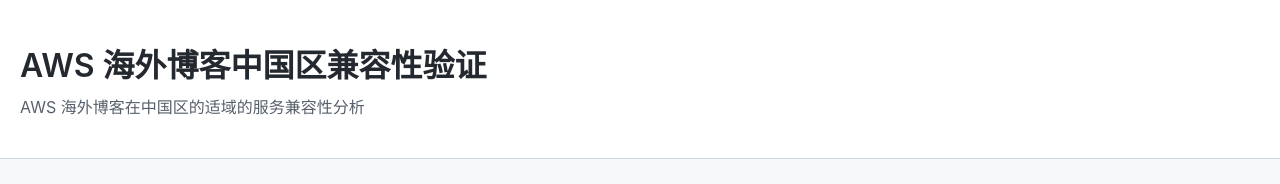
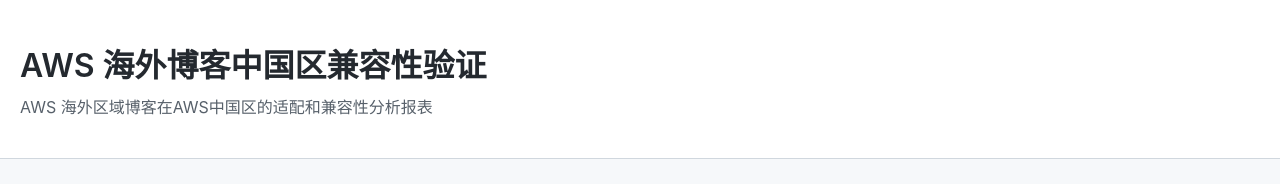
Before and after one commit to walkley/china-regions-content-bot, a plain HTML site: page docs/index.html in a window 1280 px wide. Shown: the top 184 px of the page. Drawn offline with nearby package versions, Linux system fonts and the light colour scheme.

Commit message:
Update compatibility analysis description in index.html

```diff
--- a/docs/index.html
+++ b/docs/index.html
@@ -267,7 +267,7 @@
     <header>
         <div class="container">
             <h1>AWS 海外博客中国区兼容性验证</h1>
-            <p>AWS 海外博客在中国区的适域的服务兼容性分析</p>
+            <p>AWS 海外区域博客在AWS中国区的适配和兼容性分析报表</p>
         </div>
     </header>
 
```
